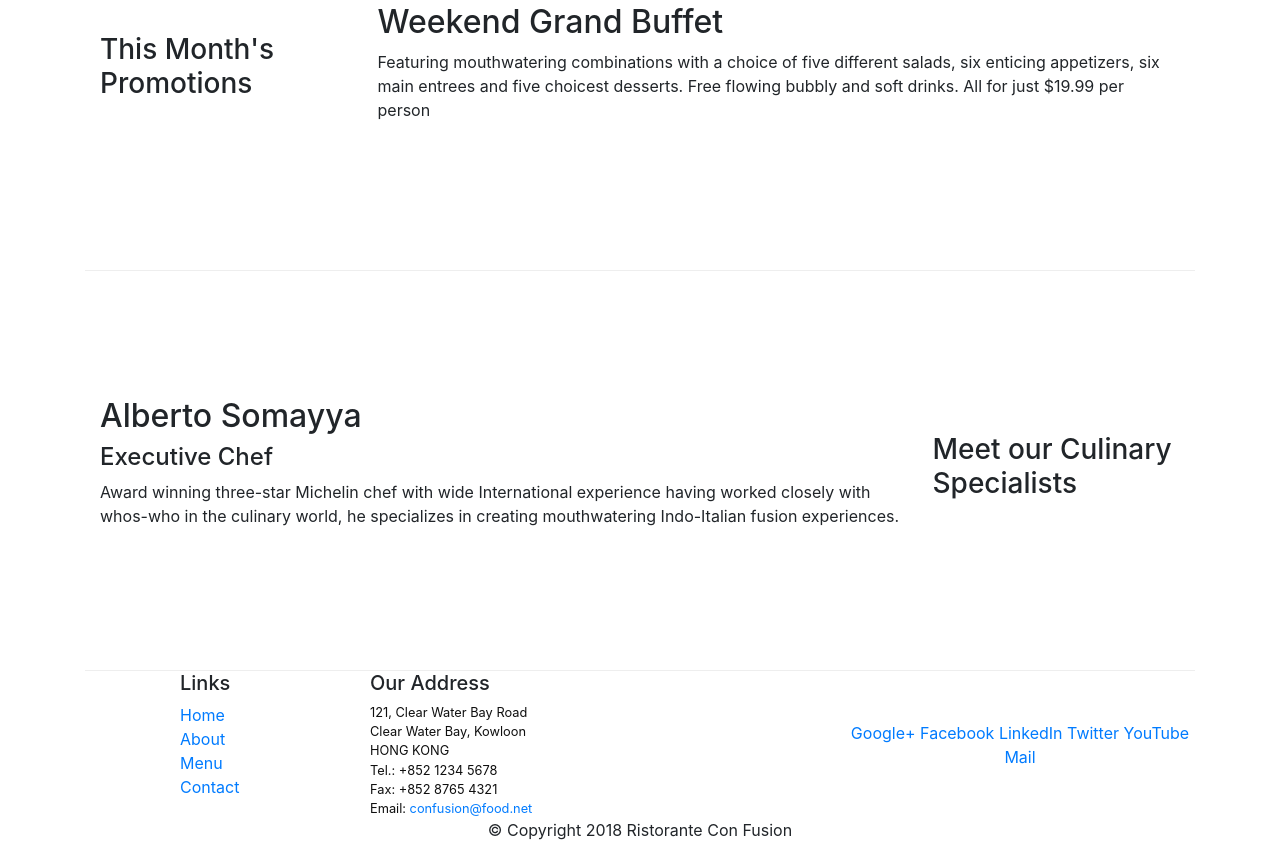
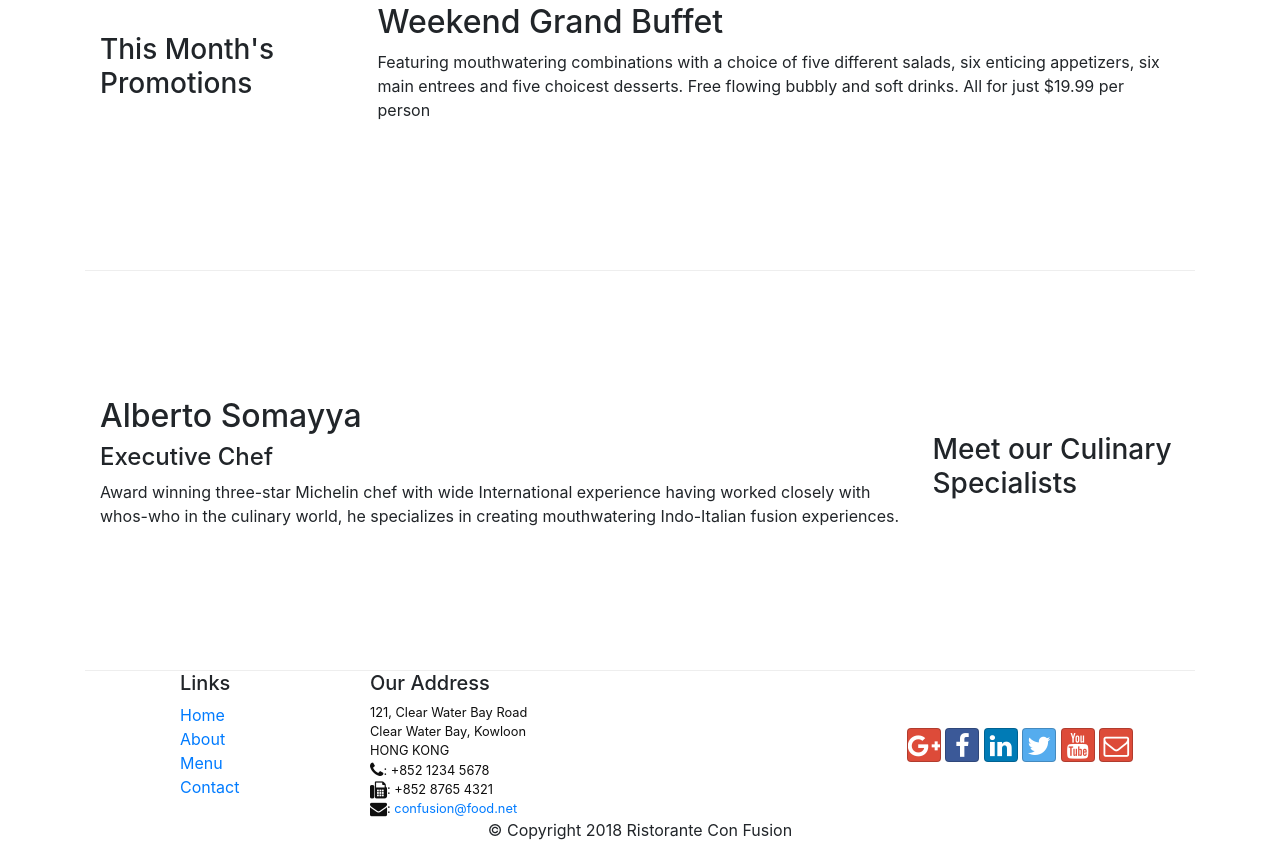
Before and after one commit to ehuitzUB/conFusion, a website: page index.html in a window 1280 px wide. Shown: the part 1263-2121 px from the top of the page. Drawn offline with nearby package versions, Linux system fonts and the light colour scheme.

Commit message:
Added Icon Fonts

```diff
--- a/index.html
+++ b/index.html
@@ -9,6 +9,8 @@
     <!-- Bootstrap CSS -->
 
     <link rel="stylesheet" href="node_modules/bootstrap/dist/css/bootstrap.min.css">
+    <link rel="stylesheet" href="node_modules/font-awesome/css/font-awesome.min.css">
+    <link rel="stylesheet" href="node_modules/bootstrap-social/bootstrap-social.css">
     <link href="css/style.css" rel="stylesheet">
 
     <title>Ristorante Con Fusion</title>
@@ -26,16 +28,16 @@
 
             <ul class="navbar-nav mr-auto">
                 <li class="nav-item active">
-                <a class="nav-link" href="./index.html">Home</a>
+                <a class="nav-link" href="./index.html"><span class="fa fa-home fa-lg"></span>Home</a>
                 </li>
                 <li class="nav-item">
-                    <a class="nav-link" href="./aboutus.html">About</a>
+                    <a class="nav-link" href="./aboutus.html"><span class="fa fa-info fa-lg"></span>About</a>
                 </li>
                 <li class="nav-item">
-                    <a class="nav-link" href="#">Menu</a>
+                    <a class="nav-link" href="#"><span class="fa fa-list fa-lg"></span>Menu</a>
                 </li>
                 <li class="nav-item">
-                    <a class="nav-link" href="#">Contact</a>
+                    <a class="nav-link" href="#"><span class="fa fa-address-card fa-lg"></span>Contact</a>
                 </li>
             </ul>
         </div>
@@ -108,19 +110,32 @@
 		              121, Clear Water Bay Road<br>
 		              Clear Water Bay, Kowloon<br>
 		              HONG KONG<br>
-		              Tel.: +852 1234 5678<br>
-		              Fax: +852 8765 4321<br>
-		              Email: <a href="mailto:confusion@food.net">confusion@food.net</a>
+		              <i class="fa fa-phone fa-lg"></i>: +852 1234 5678<br>
+		              <i class="fa fa-fax fa-lg"></i>: +852 8765 4321<br>
+		              <i class="fa fa-envelope fa-lg"></i>: <a href="mailto:confusion@food.net">confusion@food.net</a>
 		           </address>
                 </div>
                 <div class="col-12 col-sm-4 align-self-center">
                     <div class="text-center">
-                        <a href="http://google.com/+">Google+</a>
-                        <a href="http://www.facebook.com/profile.php?id=">Facebook</a>
-                        <a href="http://www.linkedin.com/in/">LinkedIn</a>
-                        <a href="http://twitter.com/">Twitter</a>
-                        <a href="http://youtube.com/">YouTube</a>
-                        <a href="mailto:">Mail</a>
+                        <a class="btn btn-social-icon btn-google" href="http://google.com/+">
+                            <i class="fa fa-google-plus"></i>
+                            </a>
+                            <a class="btn btn-social-icon btn-facebook" href="http://www.facebook.com/profile.php?id=">
+                            <i class="fa fa-facebook"></i>
+                            </a>
+                            <a class="btn btn-social-icon btn-linkedin" href="http://www.linkedin.com/in/">
+                            <i class="fa fa-linkedin"></i>
+                            </a>
+                            <a class="btn btn-social-icon btn-twitter" href="http://twitter.com/">
+                            <i class="fa fa-twitter"></i>
+                            </a>
+                            <a class="btn btn-social-icon btn-google" href="http://youtube.com/">
+                            <i class="fa fa-youtube"></i>
+                            </a>
+                            <a class="btn btn-social-icon btn-google" href="mailto:">
+                            <i class="fa fa-envelope-o"></i>
+                            </a>
+
                     </div>
                 </div>
            </div>
--- a/package.json
+++ b/package.json
@@ -14,8 +14,10 @@
     "lite-server": "^2.3.0"
   },
   "dependencies": {
-    "bootstrap": "^4.0.0",
-    "jquery": "^3.3.1",
+    "bootstrap": "^4.5.2",
+    "bootstrap-social": "^5.1.1",
+    "font-awesome": "^4.7.0",
+    "jquery": "^3.5.1",
     "popper.js": "^1.12.9"
   }
 }
```
Also changed, not shown: aboutus.html (+32 -17 lines), 1 other file.
